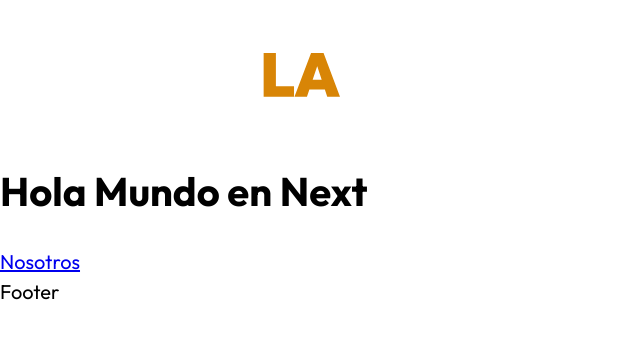
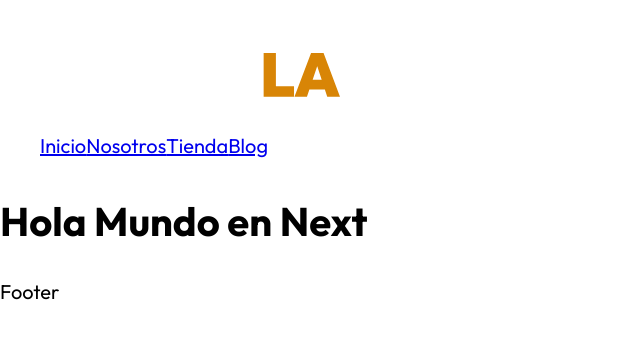
Before and after one commit to erdini1/guitarla-next, a Next.js app: page / in a window 1280 px wide. Shown: the top 338 px of the page, without its empty margins (0-640 px from the left). Built offline with nearby package versions, Linux system fonts and the light colour scheme.

Commit message:
Creando nuevas rutas y agregando metadata

```diff
--- a/app/nosotros/page.jsx
+++ b/app/nosotros/page.jsx
@@ -1,4 +1,3 @@
-import Link from 'next/link'
 
 
 export const metadata = {
@@ -10,10 +9,6 @@ export default function Nosotros() {
     return (
         <>
             <h1>Desde nosotros</h1>
-
-            <Link href="/" >
-                Inicio
-            </Link>
         </>
     )
 }
--- a/app/page.jsx
+++ b/app/page.jsx
@@ -1,15 +1,9 @@
-import Link from "next/link"
 
 
 export default function Home() {
   return (
     <>
       <h1>Hola Mundo en Next</h1>
-
-      <Link href="/nosotros" >
-        Nosotros
-      </Link>
-
     </>
   )
 }
--- a/components/header.jsx
+++ b/components/header.jsx
@@ -1,17 +1,23 @@
 import Image from "next/image"
-import logo from "@/public/img/logo.svg"
+import Link from "next/link"
 
 const Header = () => {
     return (
         <header>
             <div className="contenedor">
                 <Image
-                    src={logo}
+                    src="/img/logo.svg"
                     alt="Imagen Logo"
                     width={300}
                     height={40}
                 />
 
+                <nav>
+                    <Link href="/" >Inicio</Link>
+                    <Link href="/nosotros">Nosotros</Link>
+                    <Link href="/tienda">Tienda</Link>
+                    <Link href="/blog">Blog</Link>
+                </nav>
             </div>
         </header>
     )
```
Also changed, not shown: app/blog/page.jsx (added, +17 -0 lines), app/tienda/page.jsx (added, +16 -0 lines).
